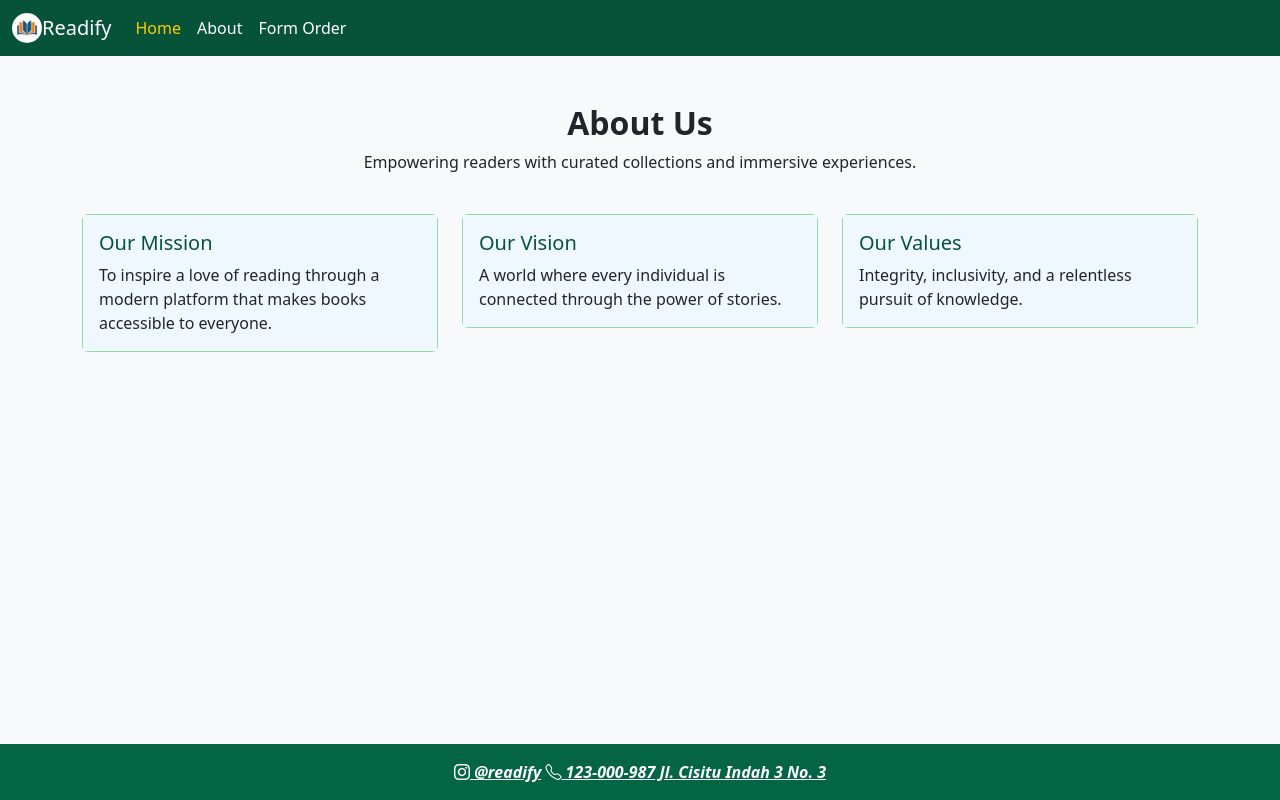
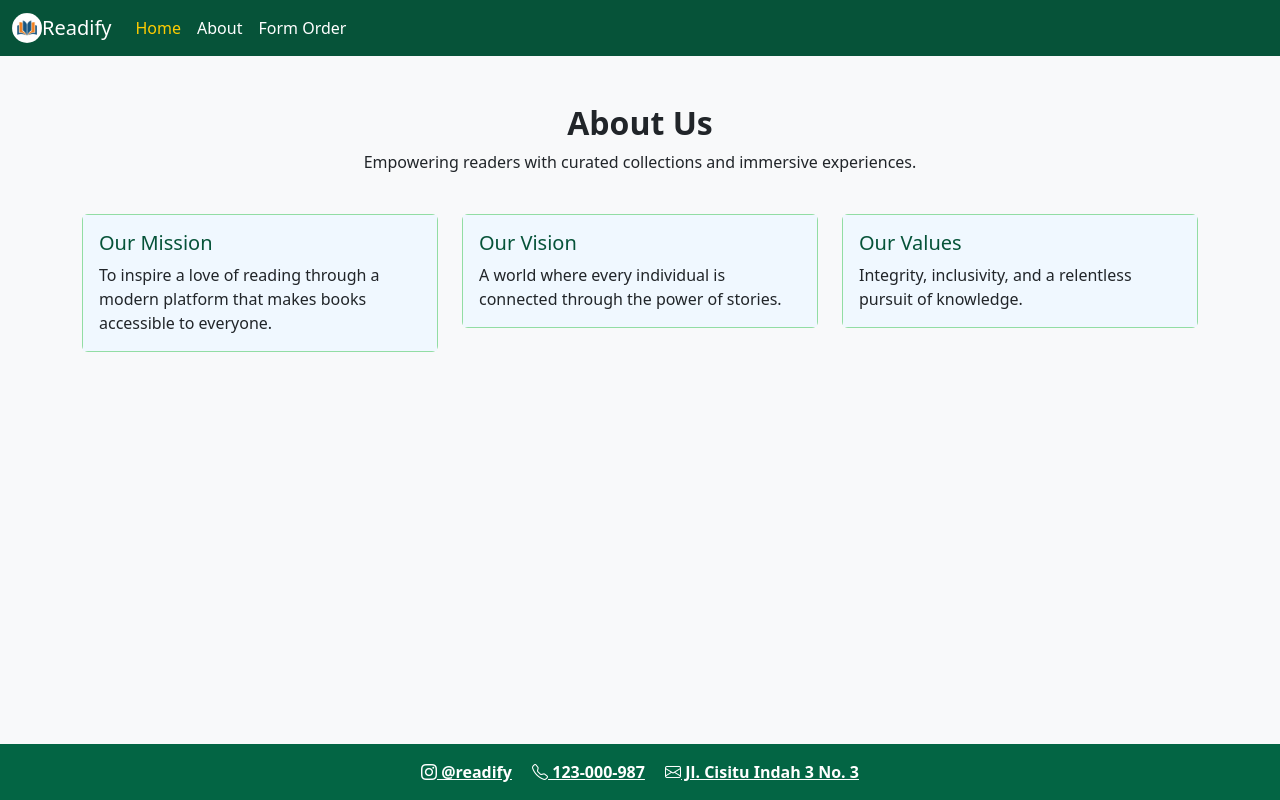
Before and after one commit to siscanaila/evaluasi, a plain HTML site: page about.html in a window 1280 px wide. Drawn offline with nearby package versions, Linux system fonts and the light colour scheme.

Commit message:
Update about.html

```diff
--- a/about.html
+++ b/about.html
@@ -76,12 +76,13 @@
 
      <!-- START FOOTER -->
       <footer class="text-center py-3">
-        <p class="mb-0">
-           <a href="#" class="fw-bold"><i class="bi bi-instagram"> @readify</i></a>
-           <a href="#" class="fw-bold"><i class="bi bi-telephone"> 123-000-987</i></a>
-           <a href="#" class="fw-bold"><i class="bi bi-contact"> Jl. Cisitu Indah 3 No. 3</i></a>
-      </p>
-    </footer>
+  <p class="mb-0">
+    <a href="#" class="fw-bold me-3"><i class="bi bi-instagram"></i> @readify</a>
+    <a href="#" class="fw-bold me-3"><i class="bi bi-telephone"></i> 123-000-987</a>
+    <a href="#" class="fw-bold"><i class="bi bi-envelope"></i> Jl. Cisitu Indah 3 No. 3</a>
+  </p>
+</footer>
+
 <!-- END FOOTER -->
 
       <script src="https://cdn.jsdelivr.net/npm/bootstrap@5.3.3/dist/js/bootstrap.bundle.min.js" integrity="sha384-YvpcrYf0tY3lHB60NNkmXc5s9fDVZLESaAA55NDzOxhy9GkcIdslK1eN7N6jIeHz" crossorigin="anonymous"></script>
```
